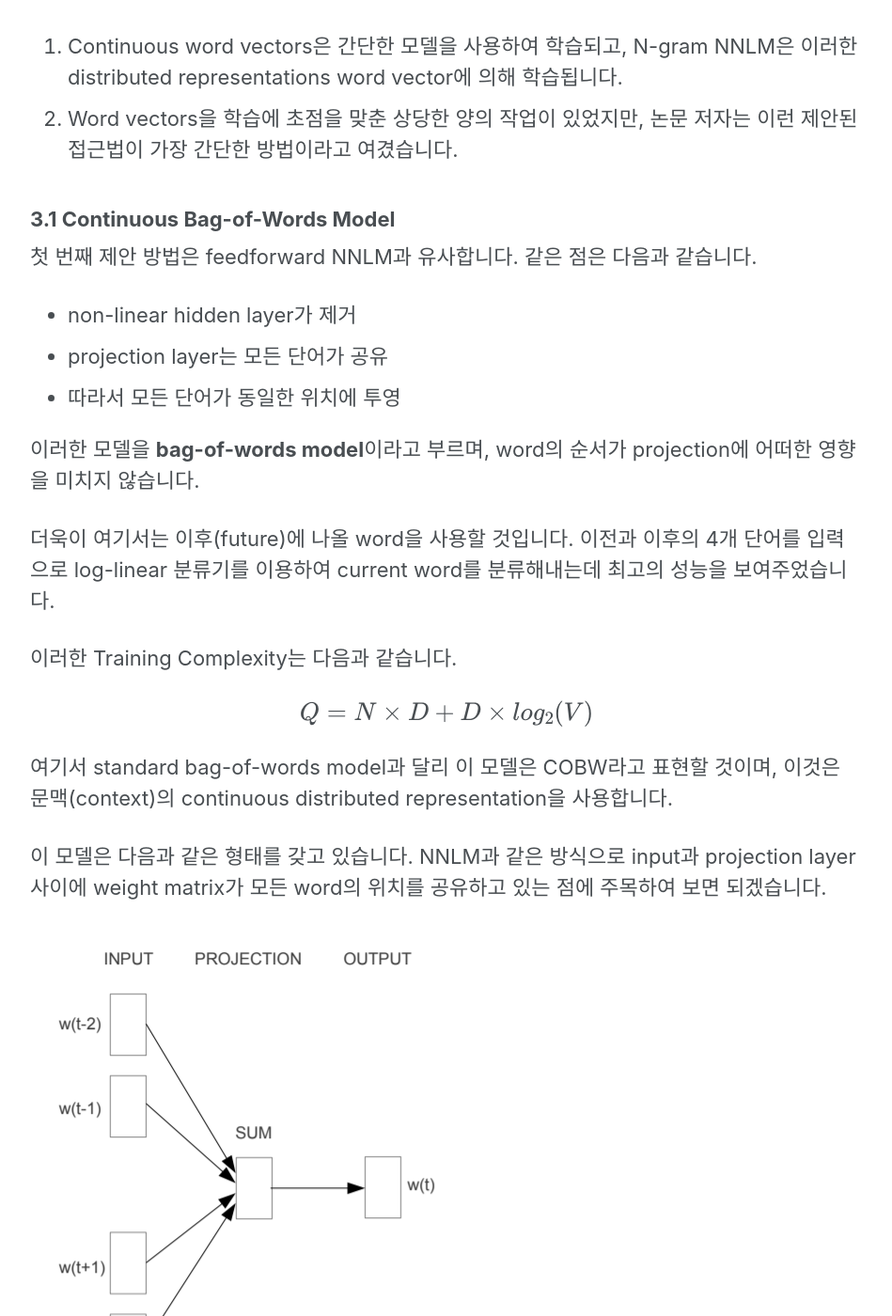
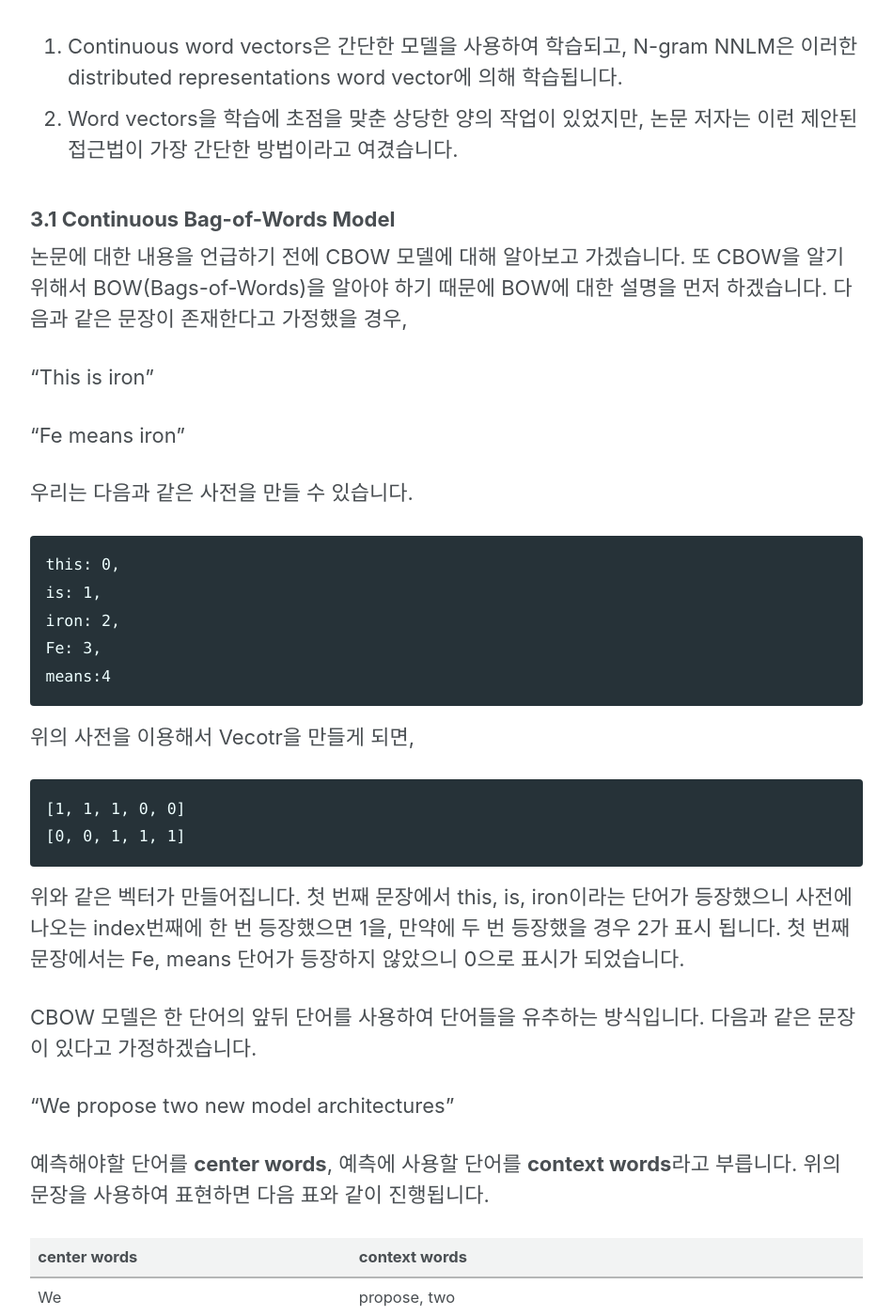
Before and after one commit to thisisiron/thisisiron.github.io, a Jekyll site: the page built from _posts/NLP/2019-02-19-word2vec.md, in a window 1280 px wide and 1400 px high, scrolled down 5527 px. Shown: the whole window at 94% size, without its empty margins (290-1239 px from the left). Built offline with Jekyll 4.4.1, drawn with Linux system fonts in a browser that asks for light colours; cached includes are drawn as plain includes; nearby versions of some CDN libraries; formulas are drawn with MathJax 3; comment, search, counter and statistics services are not loaded; some of the changed text lies outside the part shown.

Commit message:
update word2vec

````diff
--- a/_posts/NLP/2019-02-19-word2vec.md
+++ b/_posts/NLP/2019-02-19-word2vec.md
@@ -121,7 +121,48 @@ NNLM은 2가지 단계로 성공적으로 학습할 수 있었습니다.
 2. Word vectors을 학습에 초점을 맞춘 상당한 양의 작업이 있었지만, 논문 저자는 이런 제안된 접근법이 가장 간단한 방법이라고 여겼습니다.
 
 ### 3.1 Continuous Bag-of-Words Model
-첫 번째 제안 방법은 feedforward NNLM과 유사합니다. 같은 점은 다음과 같습니다.
+논문에 대한 내용을 언급하기 전에 CBOW 모델에 대해 알아보고 가겠습니다. 또 CBOW을 알기 위해서 BOW(Bags-of-Words)을 알아야 하기 때문에 BOW에
+대한 설명을 먼저 하겠습니다. 다음과 같은 문장이 존재한다고 가정했을 경우,
+
+"This is iron"
+
+"Fe means iron"
+
+우리는 다음과 같은 사전을 만들 수 있습니다.
+
+```
+this: 0,
+is: 1,
+iron: 2,
+Fe: 3,
+means:4
+```
+
+위의 사전을 이용해서 Vecotr을 만들게 되면,
+
+```
+[1, 1, 1, 0, 0]
+[0, 0, 1, 1, 1]
+```
+
+위와 같은 벡터가 만들어집니다. 첫 번째 문장에서 this, is, iron이라는 단어가 등장했으니 사전에 나오는 index번째에 한 번 등장했으면 1을, 만약에 두 번 등장했을 경우 2가 표시 됩니다. 첫 번째 문장에서는 Fe, means 단어가 등장하지 않았으니 0으로 표시가 되었습니다.
+
+CBOW 모델은 한 단어의 앞뒤 단어를 사용하여 단어들을 유추하는 방식입니다. 다음과 같은 문장이 있다고 가정하겠습니다.
+
+"We propose two new model architectures"
+
+예측해야할 단어를 **center words**, 예측에 사용할 단어를 **context words**라고 부릅니다. 위의 문장을 사용하여 표현하면 다음 표와 같이 진행됩니다.
+
+| center words | context words |
+|------------|-------------------|
+| We | propose, two |
+| propose | We, two, new |
+| two | We, propose, two, new |
+| ... | ... |
+
+물론 저 단어들은 위에서 설명한 BOW을 사용하여 Vector 형태로 입력됩니다.
+
+이제 논문 설명을 들어가보면 첫 번째 제안 방법은 feedforward NNLM과 유사합니다. 같은 점은 다음과 같습니다.
 
 - non-linear hidden layer가 제거
 - projection layer는 모든 단어가 공유
````
